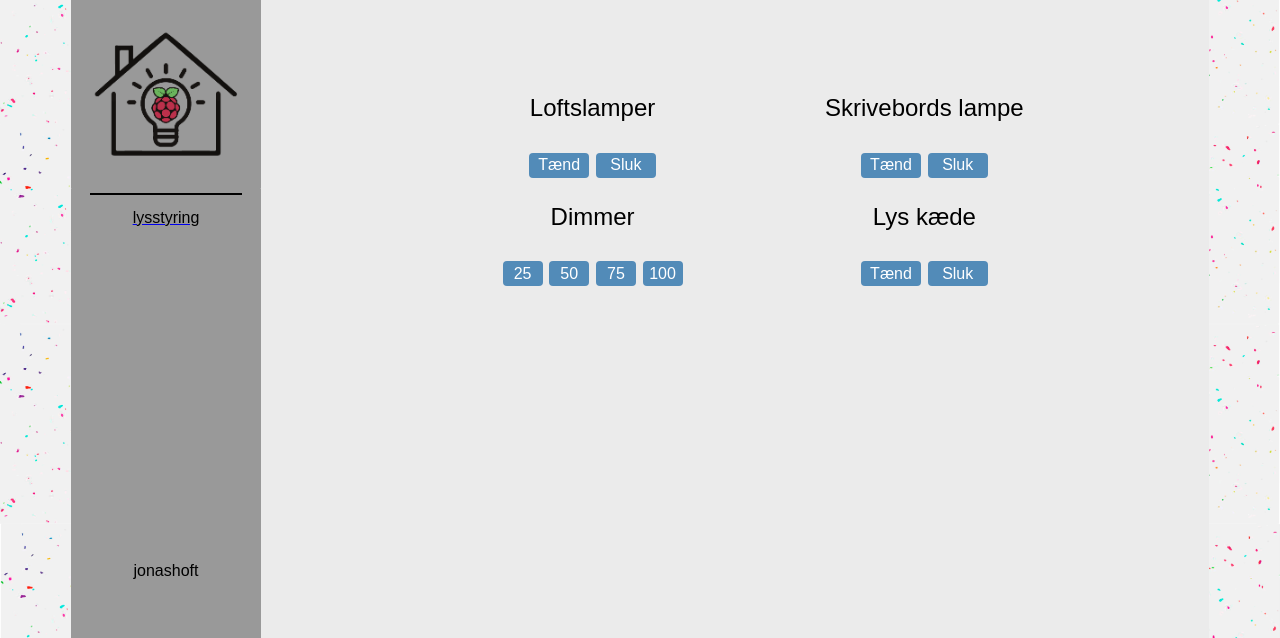
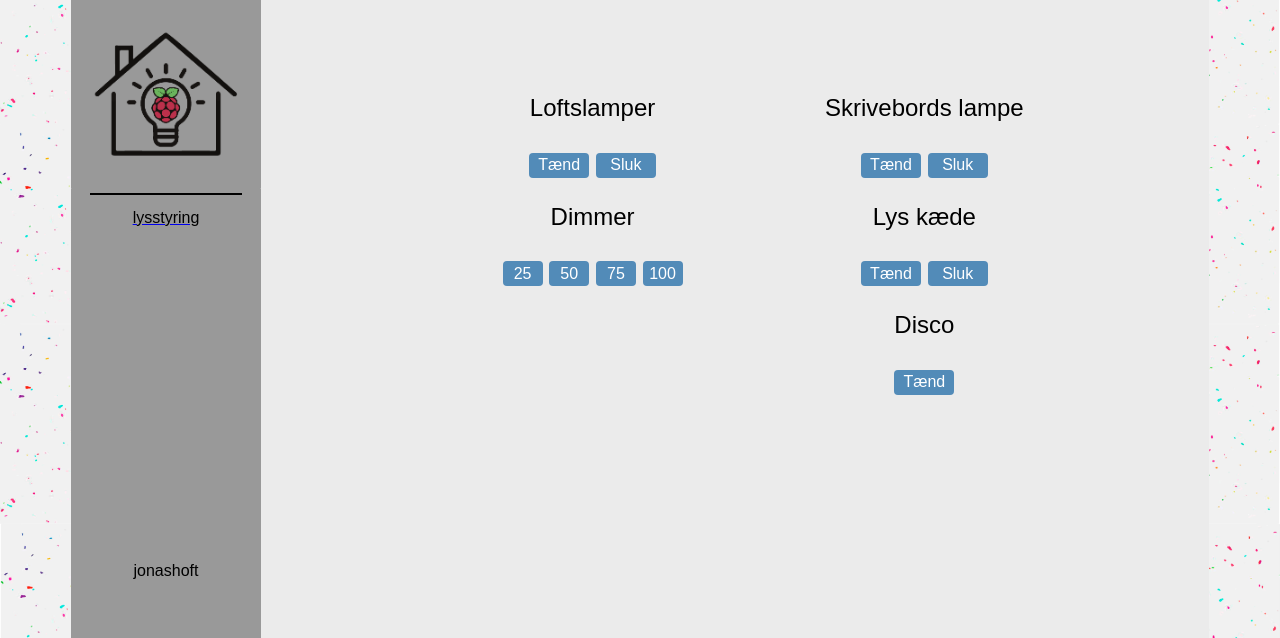
Before and after one commit to jonashoft/homeautomation, a Flask app: template templates/index.html in a window 1280 px wide. Shown: the part 76-714 px from the top of the page. Run offline with Flask 2, Linux system fonts and the light colour scheme; the template is opened without the code that fills it, so the values that code supplies are empty; some libraries are stand-ins or nearby versions.

Commit message:
experimental

```diff
--- a/main.py
+++ b/main.py
@@ -50,6 +50,14 @@ def ikea_lights_handler():
         print('Dimmed {}'.format(dimmValue))
     return jsonify(result='Ok'), 200
 
+@app.route('/disco', methods=['GET'])
+def disco():
+    for x in range(10):
+        GPIO.output(11, 0)
+        time.sleep(0.02)
+        GPIO.output(11,1)
+        time.sleep(0.02)
+
 def dimm(dimm_value):
     global DIMM_VALUE
     if dimm_value < DIMM_VALUE:
--- a/templates/index.html
+++ b/templates/index.html
@@ -22,6 +22,11 @@
                 });
                 $('a#redirectLights').bind('click', function() {
                     location.href = "{{ url_for('home') }}";
+                });
+                $('a#disco').bind('click', function() {
+                    var data = $(this).data();
+                    $.getJSON('/disco');
+                    return false;
                 });
             });
         </script>
@@ -79,6 +84,10 @@
                     <a href=# id=relay data-dest="chain" data-state="On"><button class="rpiButton">Tænd</button></a>
                     <a href=# id=relay data-dest="chain" data-state="Off"><button class="rpiButton">Sluk</button></a><br>
                 </form>
+                <p>Disco</p>
+                <form>
+                    <a href=# id=disco data-dest="chain" data-state="On"><button class="rpiButton">Tænd</button></a>
+                    </form>
             </div>
             <div class="emptySpace">
                 <p></p>
```
